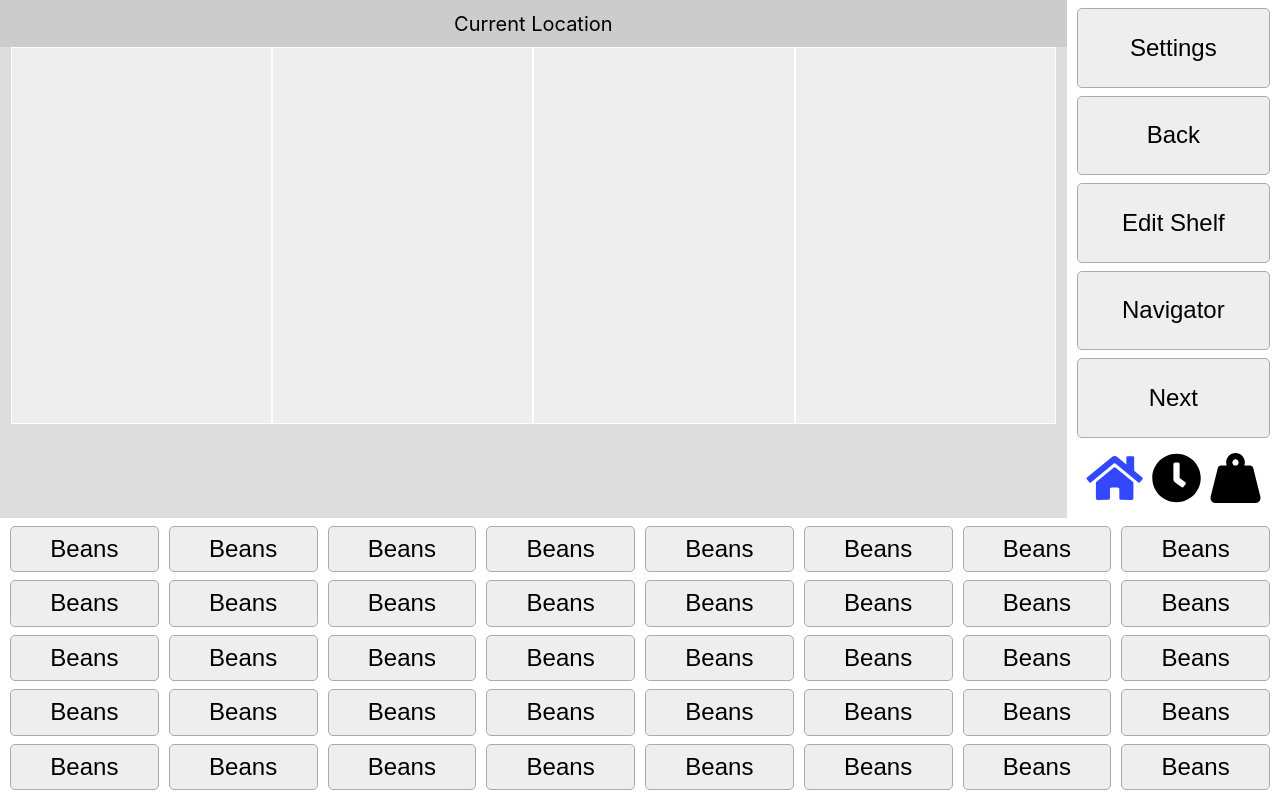
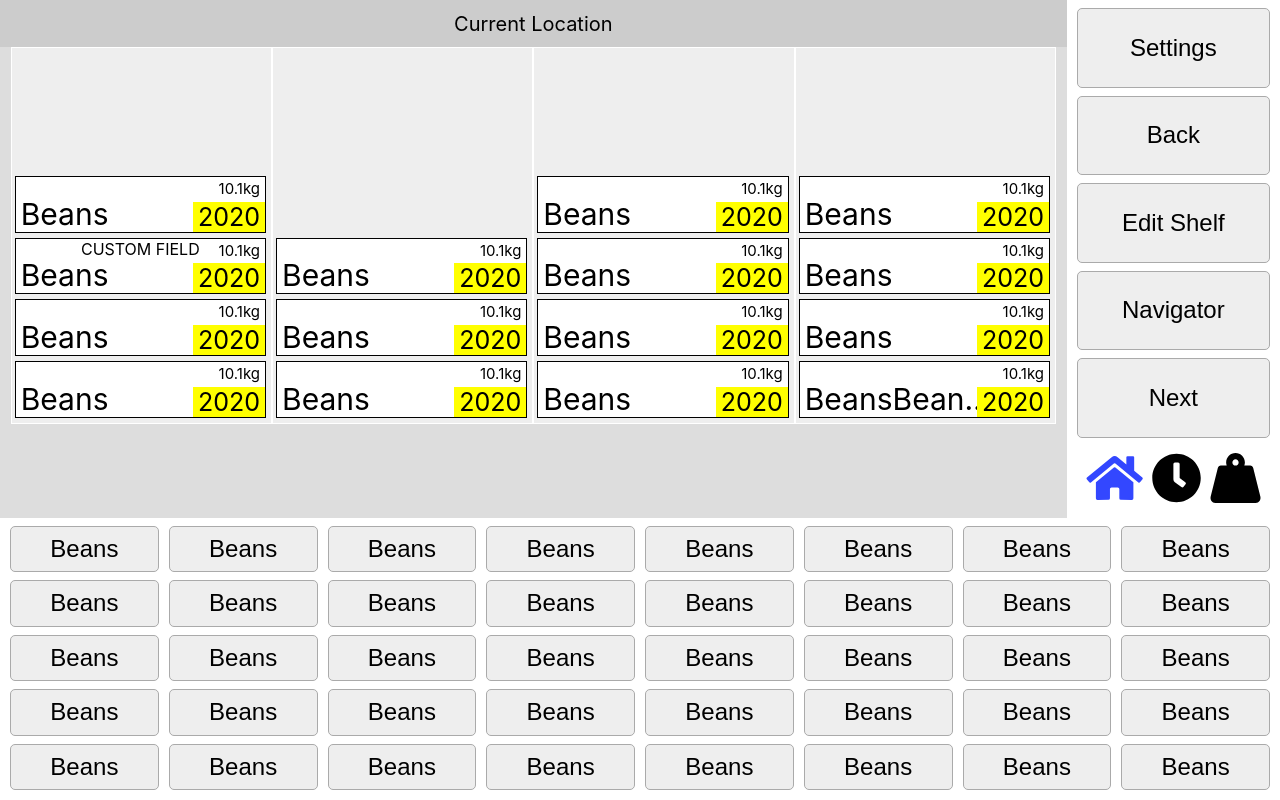
Before and after one commit to Kacper-Lubisz/TrayMaster, a React (Create React App) app: page / in a window 1280 px wide. Built offline with nearby package versions, Linux system fonts and the light colour scheme.

Commit message:
Changed implementation to use new Tray.create and Column.create methods.

```diff
--- a/src/ShelfView.tsx
+++ b/src/ShelfView.tsx
@@ -4,7 +4,7 @@ import {KeyboardName, SideBar} from "./SideBar";
 import {ViewPort} from "./ViewPort";
 import {BottomPanelComponent} from "./BottomPanelComponent";
 import "./styles/shelfview.scss";
-import {Column, Tray} from "./core/Warehouse";
+import {Column, Tray} from "./core/MockWarehouse";
 
 interface ShelfViewState {
     currentKeyboard: KeyboardName
@@ -39,31 +39,31 @@ export class ShelfView extends React.Component<any, ShelfViewState> {
         };
         let weight: number = 10.1;
 
-        let trayA = new Tray(category, expiry, weight, "CUSTOM FIELD");
-        let trayB = new Tray(category, expiry, weight);
+        let trayA = Tray.create(category, expiry, weight, "CUSTOM FIELD");
+        let trayB = Tray.create(category, expiry, weight);
 
-        let bigBoyTray = new Tray({
+        let bigBoyTray = Tray.create({
             name: "BeansBeansBeansBeansBeansBeansBeansBeansBeansBeansBeansBeansBeansBeansBeansBeansBeansBeans"
         }, expiry, weight);
 
         const columns = [
-            new Column([
-                new Tray(category, expiry, weight),
+            Column.create([
+                Tray.create(category, expiry, weight),
                 trayA,
-                new Tray(category, expiry, weight),
-                new Tray(category, expiry, weight)
+                Tray.create(category, expiry, weight),
+                Tray.create(category, expiry, weight)
             ]),
-            new Column([
-                new Tray(category, expiry, weight),
-                new Tray(category, expiry, weight),
-                new Tray(category, expiry, weight)
+            Column.create([
+                Tray.create(category, expiry, weight),
+                Tray.create(category, expiry, weight),
+                Tray.create(category, expiry, weight)
             ]),
-            new Column(Array(4).fill(0).map(() => { // todo test this on large numbers of trays
-                return new Tray(category, expiry, weight);
+            Column.create(Array(4).fill(0).map(() => { // todo test this on large numbers of trays
+                return Tray.create(category, expiry, weight);
             })),
-            new Column([
-                new Tray(category, expiry, weight),
-                new Tray(category, expiry, weight),
+            Column.create([
+                Tray.create(category, expiry, weight),
+                Tray.create(category, expiry, weight),
                 trayB,
                 bigBoyTray
                 // fixme This doesn't work, the style needs fixing for big trays 😉
--- a/src/core/MockWarehouse.ts
+++ b/src/core/MockWarehouse.ts
@@ -105,6 +105,10 @@ export class Warehouse implements UpperLayer {
         this.name = name;
     }
 
+    public static create(id: string, name: string): Warehouse {
+        return new Warehouse(id, name);
+    }
+
     get bays(): Bay[] {
         return this.zones.flatMap(zone => zone.bays);
     }
@@ -195,6 +199,10 @@ export class Zone implements UpperLayer {
         this.parentWarehouse = parentWarehouse;
     }
 
+    public static create(id: string, name: string, color: string, parentWarehouse?: Warehouse): Zone {
+        return new Zone(id, name, color, parentWarehouse);
+    }
+
     get shelves(): Shelf[] {
         return this.bays.flatMap(bay => bay.shelves);
     }
@@ -250,14 +258,14 @@ export class Zone implements UpperLayer {
 
 
 export class Bay implements UpperLayer {
-    isShallow: boolean;
+    isShallow: boolean = true;
 
     id: string;
     name: string;
     index: number;
 
     parentZone?: Zone;
-    shelves: Shelf[];
+    shelves: Shelf[] = [];
 
     /**
      * @param id - The database ID for the bay
@@ -266,14 +274,15 @@ export class Bay implements UpperLayer {
      * @param parentZone - The (nullable) parent zone
      */
     private constructor(id: string, name: string, index: number, parentZone?: Zone) {
-        this.isShallow = true;
-
         this.id = id;
         this.name = name;
         this.index = index;
 
         this.parentZone = parentZone;
-        this.shelves = [];
+    }
+
+    public static create(id: string, name: string, index: number, parentZone?: Zone): Bay {
+        return new Bay(id, name, index, parentZone);
     }
 
     get parentWarehouse(): Warehouse | undefined {
@@ -331,14 +340,14 @@ export class Bay implements UpperLayer {
 
 
 export class Shelf implements UpperLayer {
-    isShallow: boolean;
+    isShallow: boolean = true;
 
     id: string;
     name: string;
     index: number;
 
     parentBay?: Bay;
-    columns: Column[];
+    columns: Column[] = [];
 
     /**
      * @param id - The database ID for the shelf
@@ -347,14 +356,15 @@ export class Shelf implements UpperLayer {
      * @param parentBay - The (nullable) parent bay
      */
     private constructor(id: string, name: string, index: number, parentBay?: Bay) {
-        this.isShallow = true;
-
         this.id = id;
         this.name = name;
         this.index = index;
 
         this.parentBay = parentBay;
-        this.columns = [];
+    }
+
+    public static create(id: string, name: string, index: number, parentBay?: Bay): Shelf {
+        return new Shelf(id, name, index, parentBay);
     }
 
     get parentZone(): Zone | undefined {
@@ -416,13 +426,13 @@ export class Shelf implements UpperLayer {
 
 
 export class Column implements UpperLayer {
-    isShallow: boolean;
+    isShallow: boolean = true;
 
     id: string;
     index: number;
 
     parentShelf?: Shelf;
-    trays: Tray[];
+    trays: Tray[] = [];
 
     /**
      * @param id - The database ID of the column
@@ -430,13 +440,20 @@ export class Column implements UpperLayer {
      * @param parentShelf - The (nullable) parent shelf
      */
     private constructor(id: string, index: number, parentShelf?: Shelf) {
-        this.isShallow = true;
-
         this.id = id;
         this.index = index;
 
         this.parentShelf = parentShelf;
-        this.trays = [];
+    }
+
+    public static create(trays: Tray[]) {
+        const column: Column = new Column(generateRandomId(), -1);
+        column.trays = trays;
+        for (let i = 0; i < column.trays.length; i++) {
+            column.trays[i].parentColumn = column;
+            column.trays[i].index = i;
+        }
+        return column;
     }
 
     get parentBay(): Bay | undefined {
@@ -494,28 +511,46 @@ export class Column implements UpperLayer {
 
 export class Tray {
     id: string;
-    parentColumn?: Column;
+    index: number;
+
     customField?: string;
     category?: Category;
     expiry?: ExpiryRange;
     weight?: number;
 
+    parentColumn?: Column;
+
     /**
      * @param id - The database ID of the tray
+     * @param index - The index of the tray within the column
      * @param parentColumn - The (nullable) parent column
      * @param category - The tray's (nullable) category
      * @param expiryRange - The tray's (nullable) expiry range
      * @param weight - The tray's (nullable) weight
      * @param customField - The tray's (nullable) custom field
      */
-    private constructor(id: string, parentColumn: Column, category?: Category,
-                        expiryRange?: ExpiryRange, weight?: number, customField?: string
+    private constructor(
+        id: string, index: number, category?: Category, expiryRange?: ExpiryRange,
+        weight?: number, customField?: string, parentColumn?: Column
     ) {
         this.id = id;
+        this.index = index;
+
         this.category = category;
         this.weight = weight;
         this.expiry = expiryRange;
         this.customField = customField;
+        this.parentColumn = parentColumn;
+    }
+
+    public static create(
+        category?: Category, expiryRange?: ExpiryRange, weight?: number, customField?: string, parentColumn?: Column
+    ): Tray {
+        return new Tray(generateRandomId(), -1, category, expiryRange, weight, customField, parentColumn);
+    }
+
+    public placeAsChild(index: number, parentColumn: Column) {
+        this.index = index;
         this.parentColumn = parentColumn;
     }
 
@@ -548,12 +583,12 @@ export class Tray {
 
             // This is not nice to look at...
             trays.push(new Tray(
-                generateRandomId(),
-                column,
+                generateRandomId(), i,
                 categories[Math.floor(categories.length * Math.random())],
                 expires[Math.floor(expires.length * Math.random())],
                 Number((15 * Math.random()).toFixed(2)),
-                Math.random() < 0.1 ? "This is a custom field, it might be very long" : undefined
+                Math.random() < 0.1 ? "This is a custom field, it might be very long" : undefined,
+                column
             ));
         }
         return trays;
```
